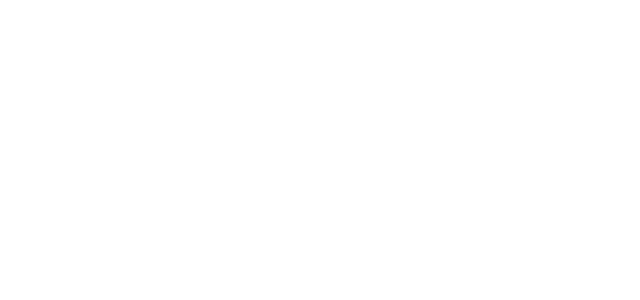
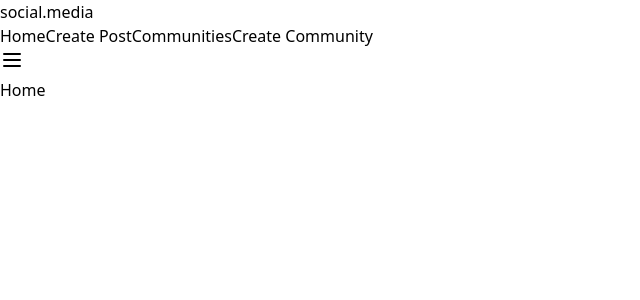
Before and after one commit to satyamgupta0103/social-media, a React (Vite) app: page / in a window 1280 px wide. Shown: the top 300 px of the page, without its empty margins (0-640 px from the left). Built offline with nearby package versions, Linux system fonts and the light colour scheme.

Commit message:
refactor: update component structure and remove unused CSS - Deleted App.css. - Modified App.tsx to include the Home page. - Refactored Navbar.tsx structure. - Updated Home.tsx layout.

```diff
--- a/src/App.tsx
+++ b/src/App.tsx
@@ -1,7 +1,18 @@
-import "./App.css";
+import { Route, Routes } from "react-router";
+import { Home } from "./pages/Home";
+import { Navbar } from "./components/Navbar";
 
 function App() {
-  return <></>;
+  return (
+    <div>
+      <Navbar />
+      <div>
+        <Routes>
+          <Route path="/" element={<Home />}></Route>
+        </Routes>
+      </div>
+    </div>
+  );
 }
 
 export default App;
--- /dev/null
+++ b/src/components/Navbar.tsx
@@ -0,0 +1,65 @@
+import { useState } from "react";
+import { Link } from "react-router";
+
+export const Navbar = () => {
+  const [menuOpen, setMenuOpen] = useState(false);
+  return (
+    <nav>
+      <div>
+        <div>
+          <Link to={"/"}>
+            social<span>.media</span>
+          </Link>
+
+          {/* Desktop Links */}
+          <div>
+            <Link to={"/"}>Home</Link>
+            <Link to={"/create"}>Create Post</Link>
+            <Link to={"/communities"}>Communities</Link>
+            <Link to={"/community/create"}>Create Community</Link>
+          </div>
+
+          {/* Mobile Menu Button */}
+          <div>
+            {" "}
+            <button onClick={() => setMenuOpen((prev) => !prev)}>
+              <svg
+                className="w-6 h-6"
+                fill="none"
+                stroke="currentColor"
+                viewBox="0 0 24 24"
+                xmlns="http://www.w3.org/2000/svg"
+              >
+                {menuOpen ? (
+                  <path
+                    strokeLinecap="round"
+                    strokeLinejoin="round"
+                    strokeWidth={2}
+                    d="M6 18L18 6M6 6l12 12"
+                  />
+                ) : (
+                  <path
+                    strokeLinecap="round"
+                    strokeLinejoin="round"
+                    strokeWidth={2}
+                    d="M4 6h16M4 12h16M4 18h16"
+                  />
+                )}
+              </svg>
+            </button>
+          </div>
+
+          {/* Mobile Menu */}
+          {menuOpen && (
+            <div>
+              <Link to={"/"}>Home</Link>
+              <Link to={"/create"}>Create Post</Link>
+              <Link to={"/communities"}>Communities</Link>
+              <Link to={"/community/create"}>Create Community</Link>
+            </div>
+          )}
+        </div>
+      </div>
+    </nav>
+  );
+};
--- /dev/null
+++ b/src/pages/Home.tsx
@@ -0,0 +1,3 @@
+export const Home = () => {
+  return <div>Home</div>;
+};
```
Also changed, not shown: src/App.css (deleted).
